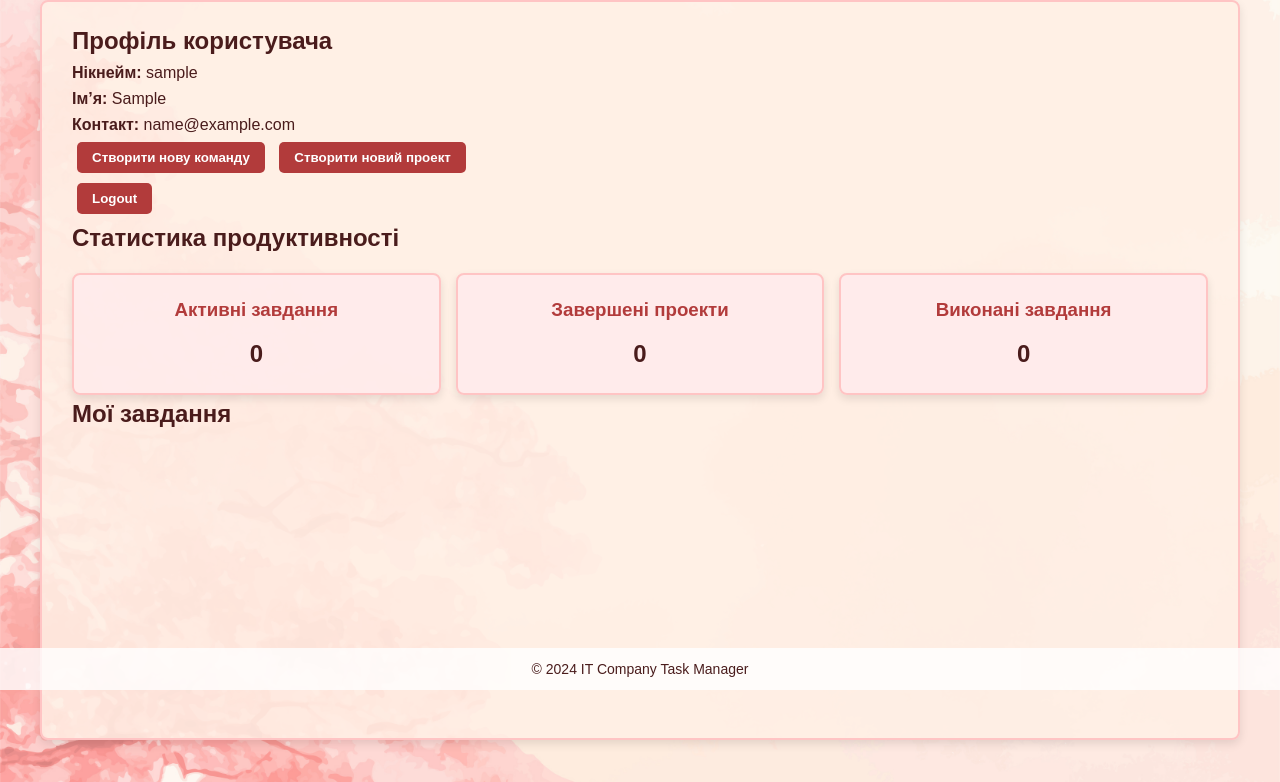
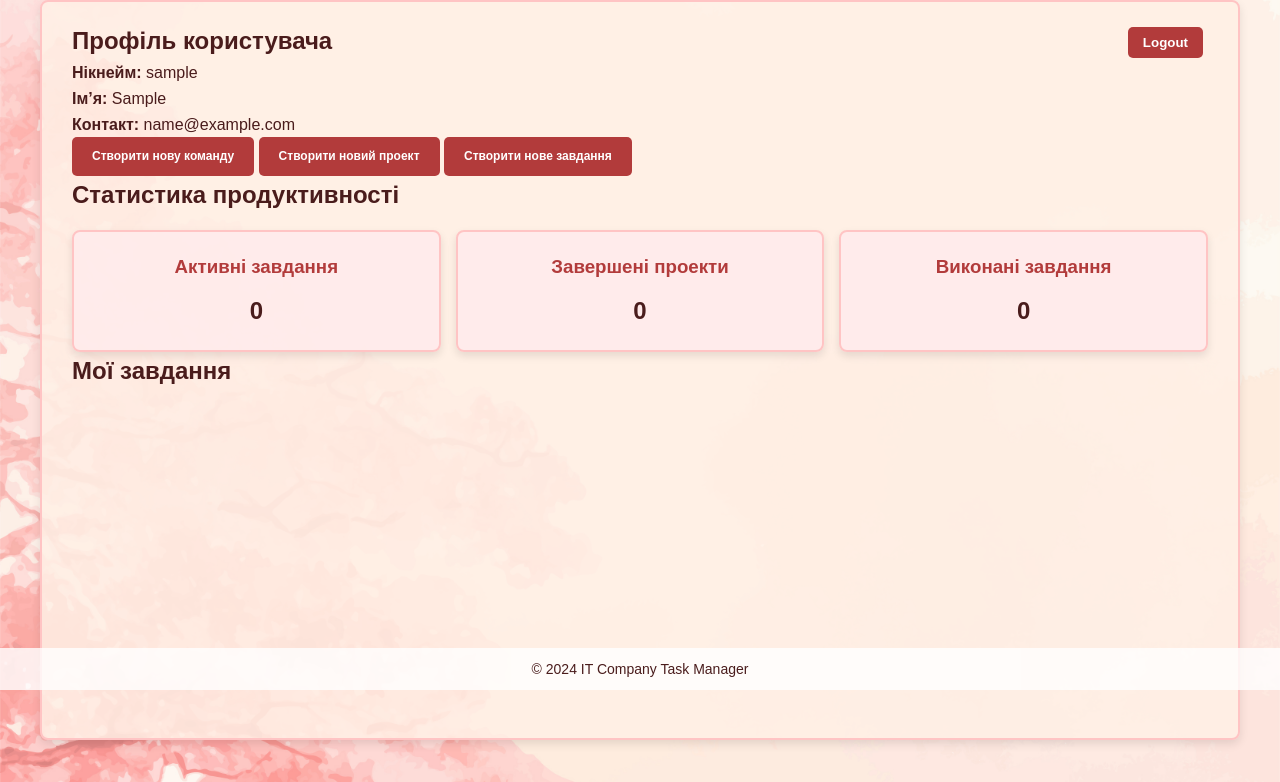
Before and after one commit to b4oody/task-track-manager, a Django app: page /profile/ in a window 1280 px wide. Shown: the part 110-892 px from the top of the page. Run offline with Django 5.2, Linux system fonts and the light colour scheme; the visitor is signed in with stand-in values (Sample User, id 1); data comes from the database, SQL or seed files in the repository; data that the repository does not hold is empty.

Commit message:
update: change <button> to <a> and add css styles
Changed <button> to <a> in div class=user-actions and moved logout to the beginning of the main on the right

```diff
--- a/static/css/common_styles.css
+++ b/static/css/common_styles.css
@@ -139,6 +139,29 @@ button {
 button:hover {
     background-color: #8e2828; /* Темніший для наведення */
 }
+
+
+/* Стиль для посилань у вигляді кнопок */
+a.btn-link {
+    display: inline-block;
+    padding: 10px 20px;
+    font-size: 12px;
+    font-weight: bold;
+    text-align: center;
+    text-decoration: none; /* Забираємо підкреслення */
+    color: #fff; /* Білий текст */
+    background-color: #b23b3b; /* Основний червоний */
+    border-radius: 5px; /* Заокруглені кути */
+    transition: background-color 0.3s ease; /* Плавний перехід кольору */
+    cursor: pointer;
+}
+
+a.btn-link:hover {
+    background-color: #e36f6f;
+    text-decoration: none;
+    color: #fff;
+}
+
 
 /* Стиль для посилань */
 a, .task-card h2 a, .project-card h2 a, .team-card h2 a {
--- a/templates/profile/profile.html
+++ b/templates/profile/profile.html
@@ -11,6 +11,15 @@
 
 {% block content %}
   <main>
+    <!-- Кнопка "Logout" -->
+    <div style="float: right" class="back-button-container" >
+      <form method="post" action="{% url 'logout' %}">
+        {% csrf_token %}
+        <button class="create-project-btn" type="submit">Logout</button>
+      </form>
+    </div>
+
+
     <!-- Профіль користувача -->
     <section id="user-profile">
       <h2>Профіль користувача</h2>
@@ -29,12 +38,9 @@
         {% endif %}
       </div>
       <div class="user-actions">
-        <button class="create-team-btn">Створити нову команду</button>
-        <button class="create-project-btn">Створити новий проект</button>
-        <form method="post" action="{% url 'logout' %}">
-          {% csrf_token %}
-          <button class="create-project-btn" type="submit">Logout</button>
-        </form>
+        <a href="#" class="btn-link">Створити нову команду</a>
+        <a href="#" class="btn-link">Створити новий проект</a>
+        <a href="#" class="btn-link">Створити нове завдання</a>
       </div>
     </section>
 
```
